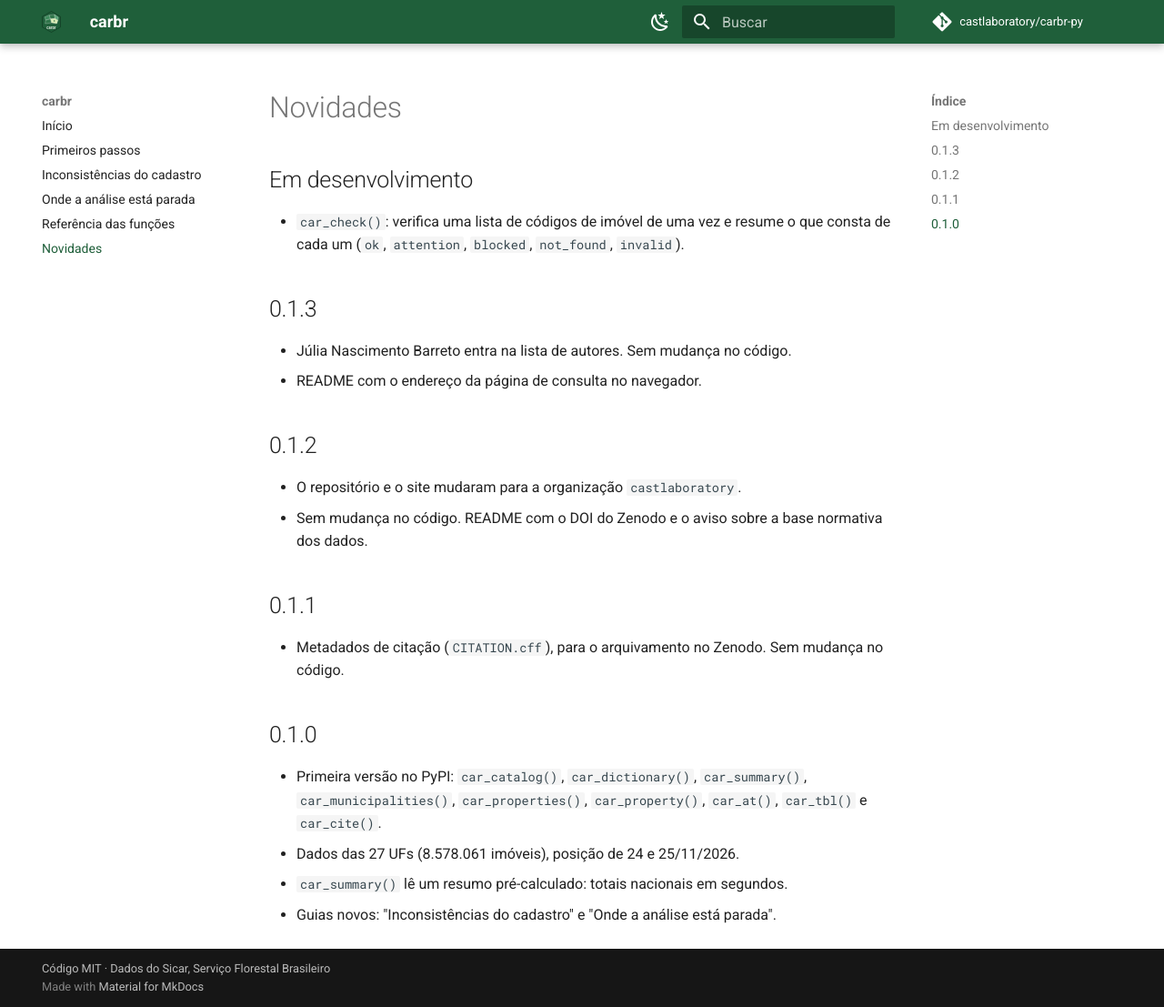
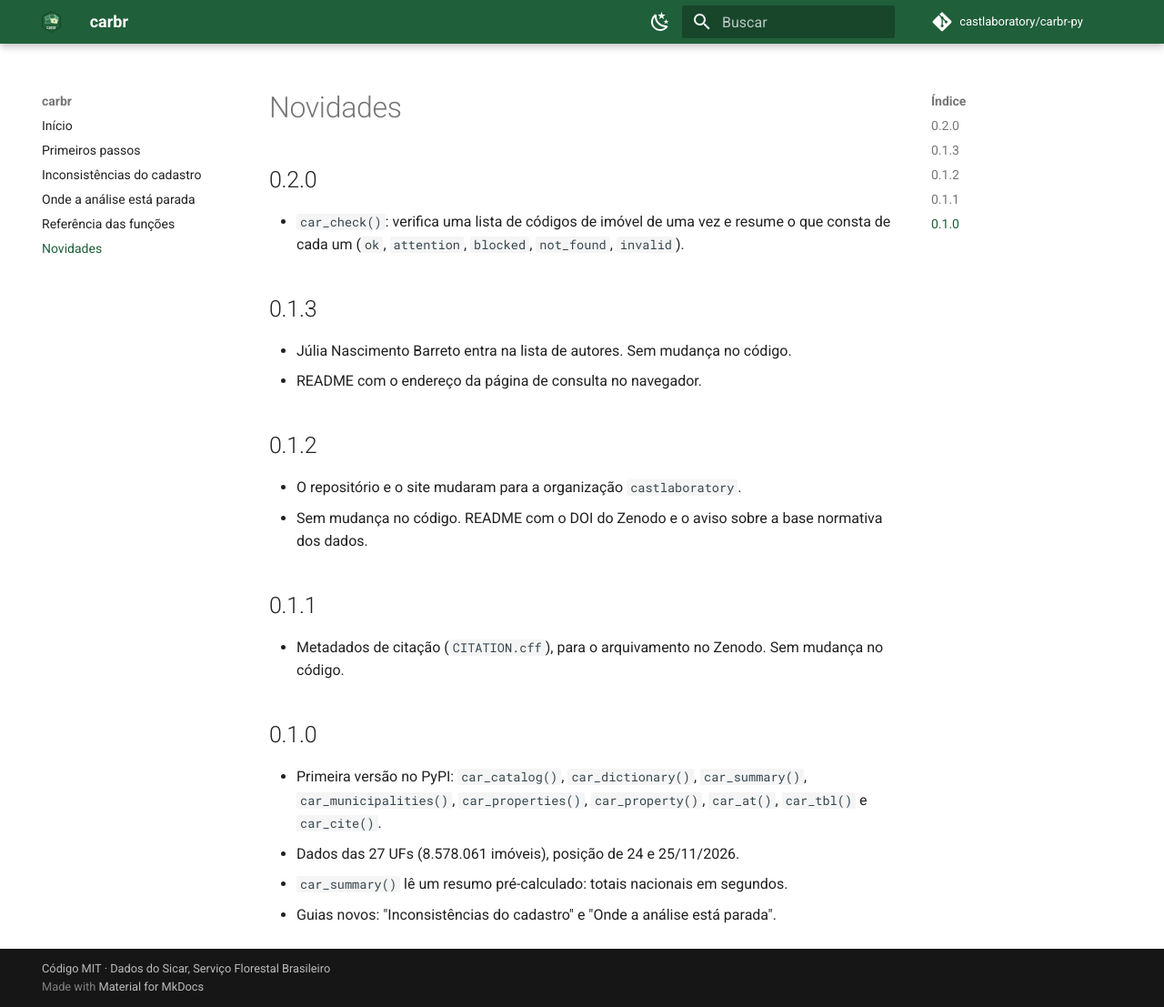
Before and after one commit to castlaboratory/carbr-py, an MkDocs documentation site: the page built from docs/news.md, in a window 1280 px wide and 1107 px high. Shown: the whole window at 91% size. Built offline with MkDocs 1.6.1 and Material for MkDocs 9.7.7, drawn with Linux system fonts in a browser that asks for light colours; comment, search, counter and statistics services are not loaded.

Commit message:
Versão 0.2.0
Co-Authored-By: Claude Fable 5.2 <noreply@anthropic.com>
Claude-Session: https://claude.ai/code/session_01358TeYzUz76CvMr3LYTf2D

```diff
--- a/docs/news.md
+++ b/docs/news.md
@@ -1,6 +1,6 @@
 # Novidades
 
-## Em desenvolvimento
+## 0.2.0
 
 - `car_check()`: verifica uma lista de códigos de imóvel de uma vez e resume o que consta de cada um
   (`ok`, `attention`, `blocked`, `not_found`, `invalid`).
--- a/pyproject.toml
+++ b/pyproject.toml
@@ -4,7 +4,7 @@ build-backend = "hatchling.build"
 
 [project]
 name = "carbr"
-version = "0.1.3"
+version = "0.2.0"
 description = "Imóveis do Cadastro Ambiental Rural (CAR) no Python, sem baixar a base inteira"
 readme = "README.md"
 license = { file = "LICENSE" }
--- a/src/carbr/__init__.py
+++ b/src/carbr/__init__.py
@@ -40,7 +40,7 @@ from .data import (
     car_tbl,
 )
 
-__version__ = "0.1.3"
+__version__ = "0.2.0"
 
 __all__ = [
     "CarError",
```
Also changed, not shown: NEWS.md (+1 -1 lines), 1 other file.
